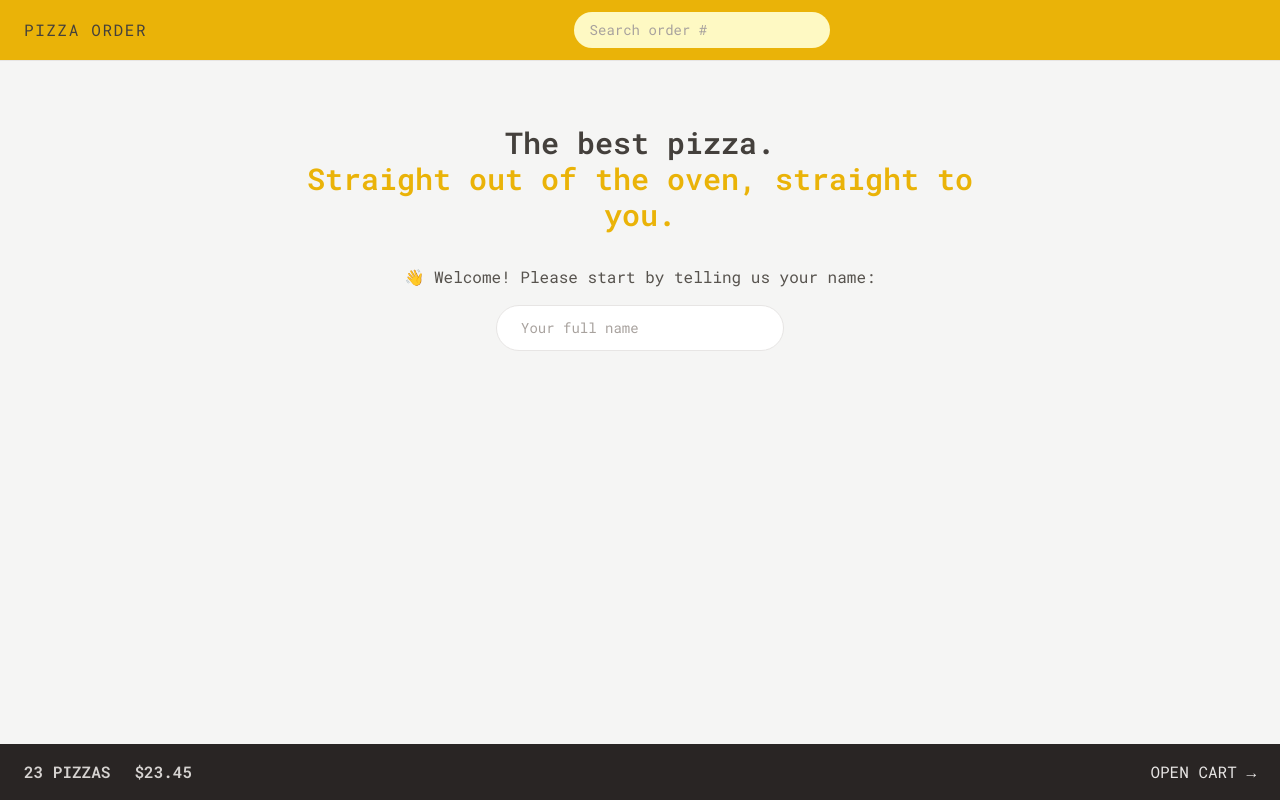
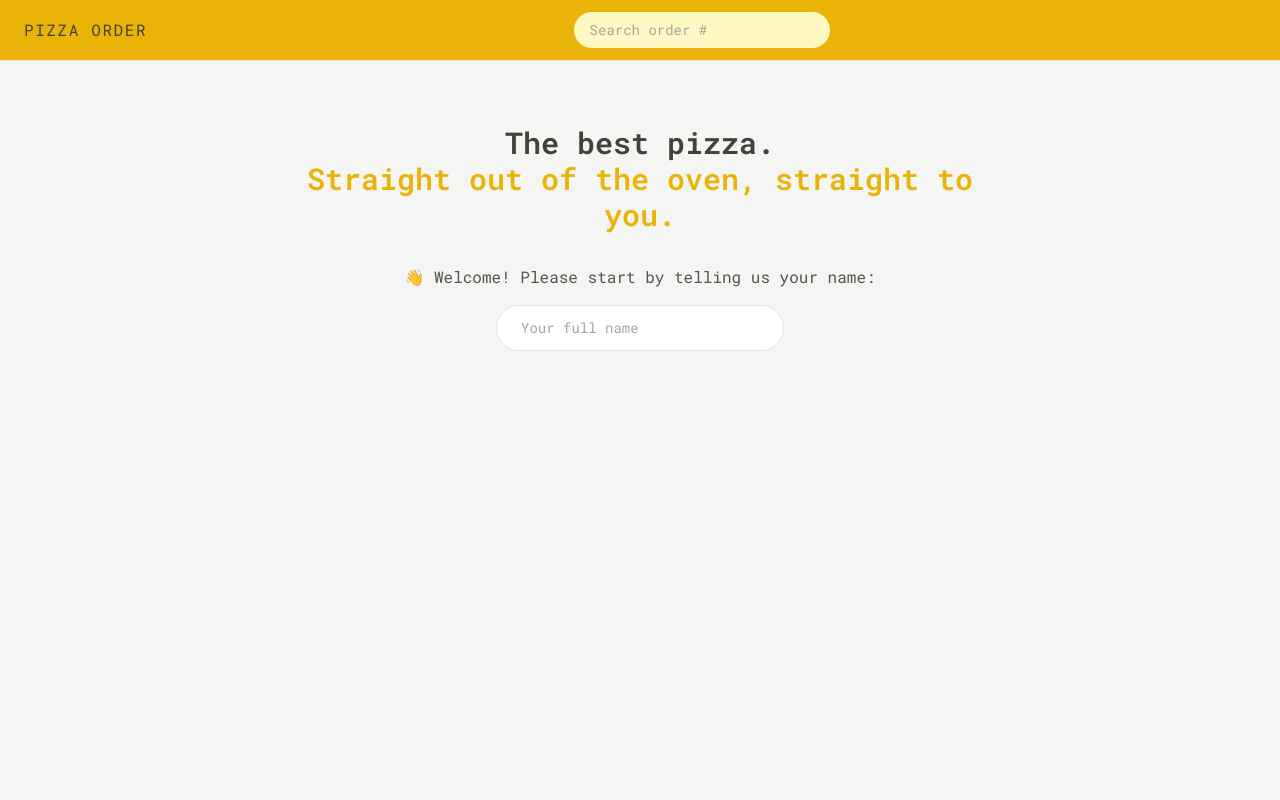
Before and after one commit to ankitrajstha/pizzaorderapp, a React (Vite) app: page / in a window 1280 px wide. Built offline with nearby package versions, Linux system fonts and the light colour scheme.

Commit message:
feat: add cart update to ui

```diff
--- a/src/features/cart/CartOverview.jsx
+++ b/src/features/cart/CartOverview.jsx
@@ -1,11 +1,19 @@
+import { useSelector } from "react-redux";
 import { Link } from "react-router-dom";
+import { getTotalCartPrice, getTotalCartQuantity } from "./cartSlice";
+import { formatCurrency } from "../../utils/helpers";
 
 function CartOverview() {
+  const totalCartQuantity = useSelector(getTotalCartQuantity);
+  const totalCartPrice = useSelector(getTotalCartPrice);
+
+  if (!totalCartQuantity) return null;
+
   return (
     <div className="bg-stone-800 text-stone-200 uppercase px-4 py-4 sm:px-6 text-sm md:text-base flex items-center justify-between">
       <p className="text-stone-300 font-semibold space-x-4 sm:space-x-6">
-        <span>23 pizzas</span>
-        <span>$23.45</span>
+        <span>{totalCartQuantity} pizzas</span>
+        <span>{formatCurrency(totalCartPrice)}</span>
       </p>
       <Link to="/cart">Open cart &rarr;</Link>
     </div>
--- a/src/features/cart/cartSlice.js
+++ b/src/features/cart/cartSlice.js
@@ -39,3 +39,8 @@ export const {
 } = cartSlice.actions;
 
 export default cartSlice.reducer;
+
+export const getTotalCartQuantity = (state) =>
+  state.cart.cart.reduce((sum, item) => sum + item.quantity, 0);
+export const getTotalCartPrice = (state) =>
+  state.cart.cart.reduce((sum, item) => sum + item.totalPrice, 0);
```
